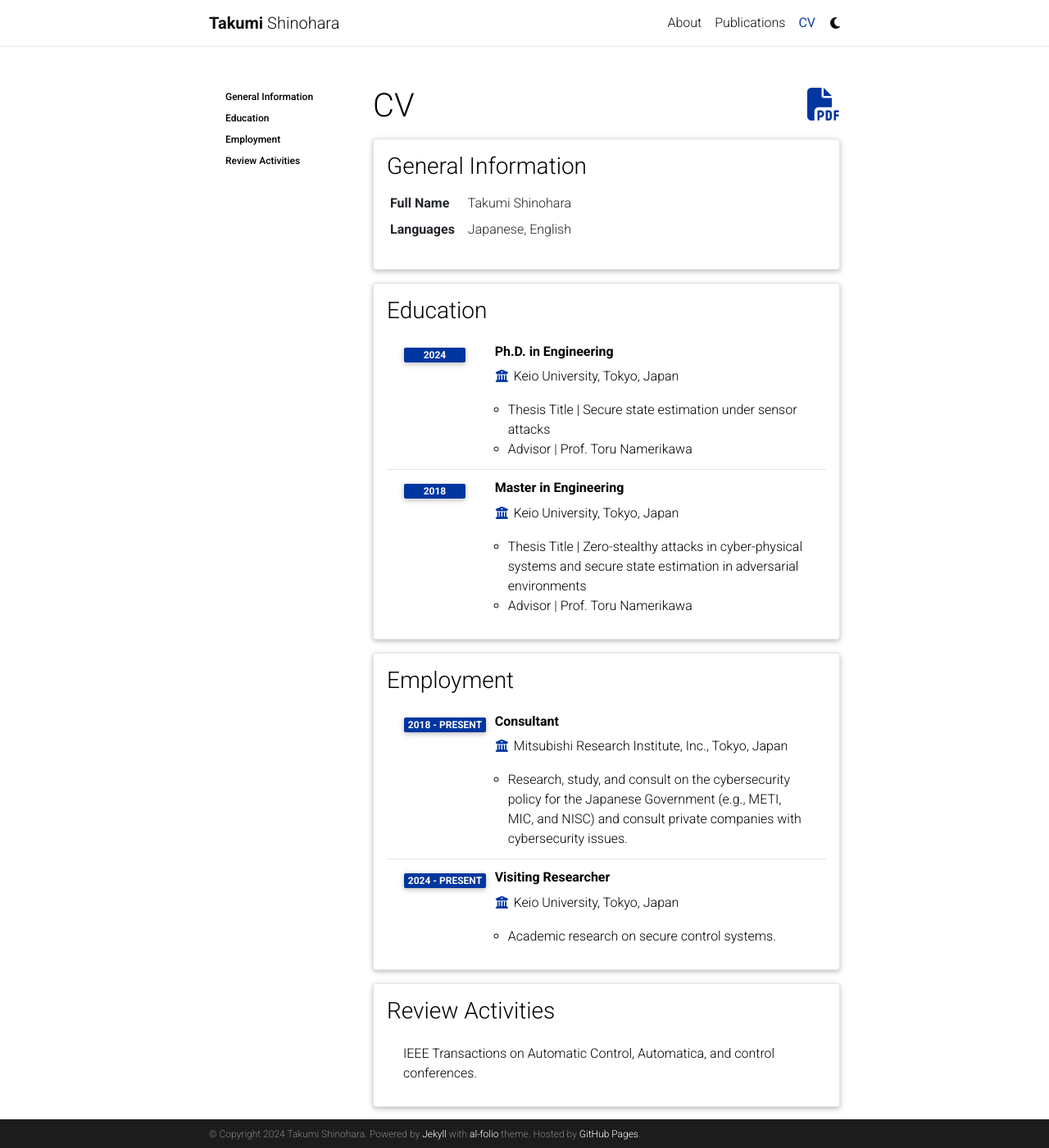
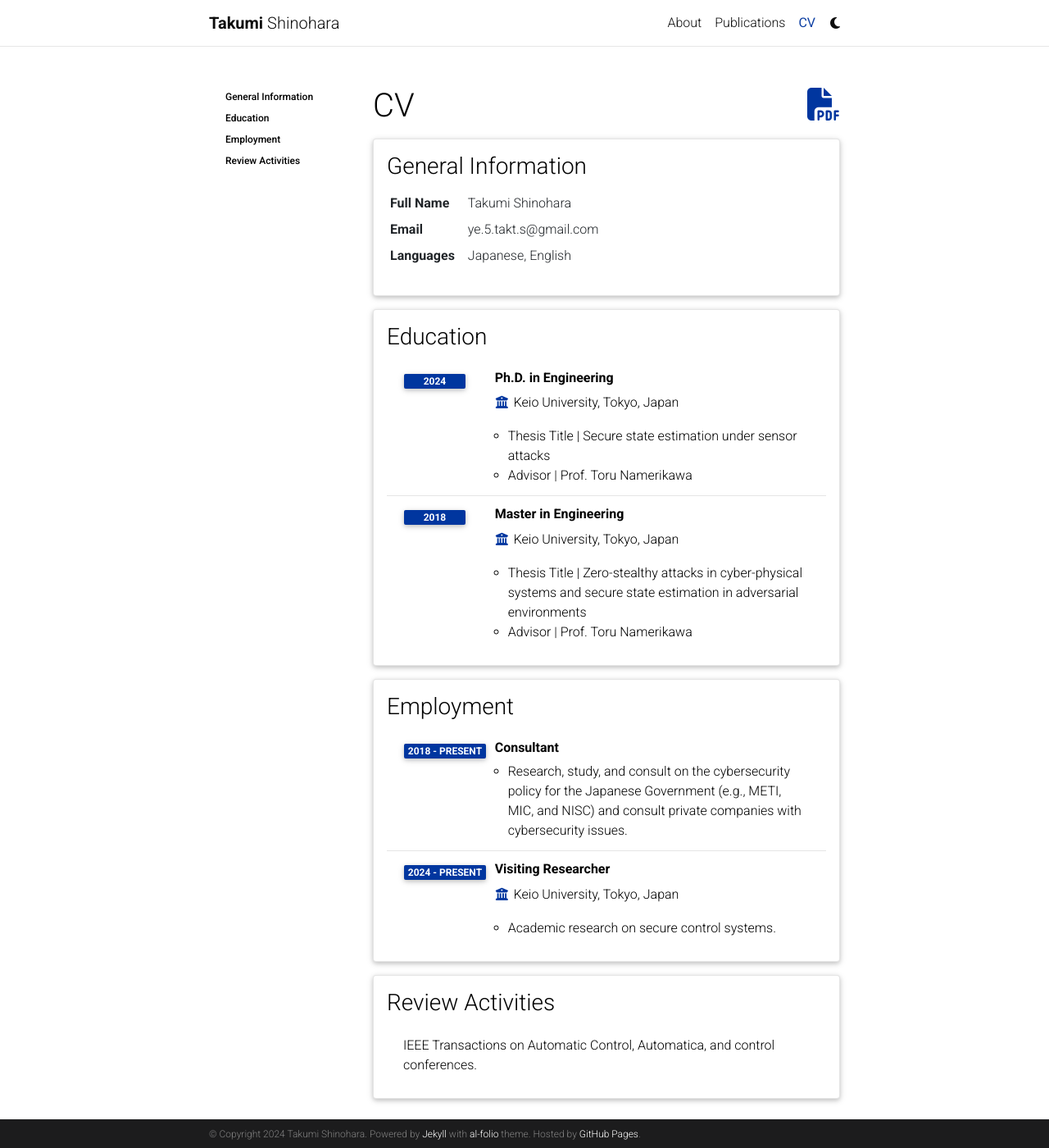
Before and after one commit to Takumi-Shinohara/Takumi-Shinohara.github.io, a Jekyll site: the page built from _pages/cv.md, in a window 1280 px wide and 1400 px high. Shown: the whole window at 82% size. Built offline with Jekyll 4.4.1, drawn with Linux system fonts in a browser that asks for light colours; comment, search, counter and statistics services are not loaded; a style sheet for code colours, icons or effects is not loaded.

Commit message:
Update cv.yml

```diff
--- a/_data/cv.yml
+++ b/_data/cv.yml
@@ -3,6 +3,8 @@
   contents:
     - name: Full Name
       value: Takumi Shinohara
+    - name: Email
+      value: ye.5.takt.s@gmail.com
     - name: Languages
       value: Japanese, English
 
@@ -26,7 +28,7 @@
   type: time_table
   contents:
     - title: Consultant
-      institution: Mitsubishi Research Institute, Inc., Tokyo, Japan
+      company: Mitsubishi Research Institute, Inc., Tokyo, Japan
       year: 2018 - present
       description:
         - Research, study, and consult on the cybersecurity policy for the Japanese Government (e.g., METI, MIC, and NISC) and consult private companies with cybersecurity issues.
```
